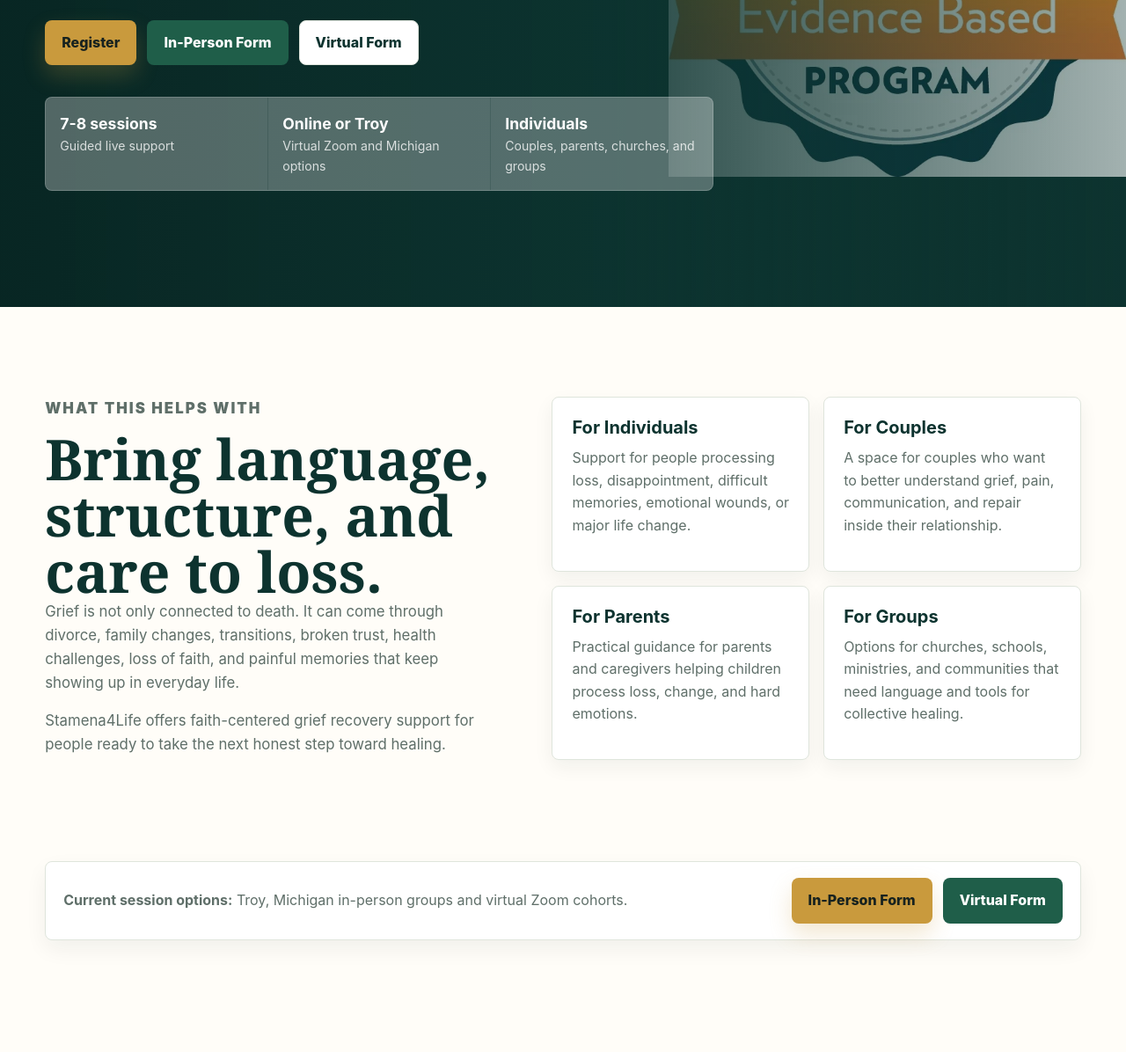
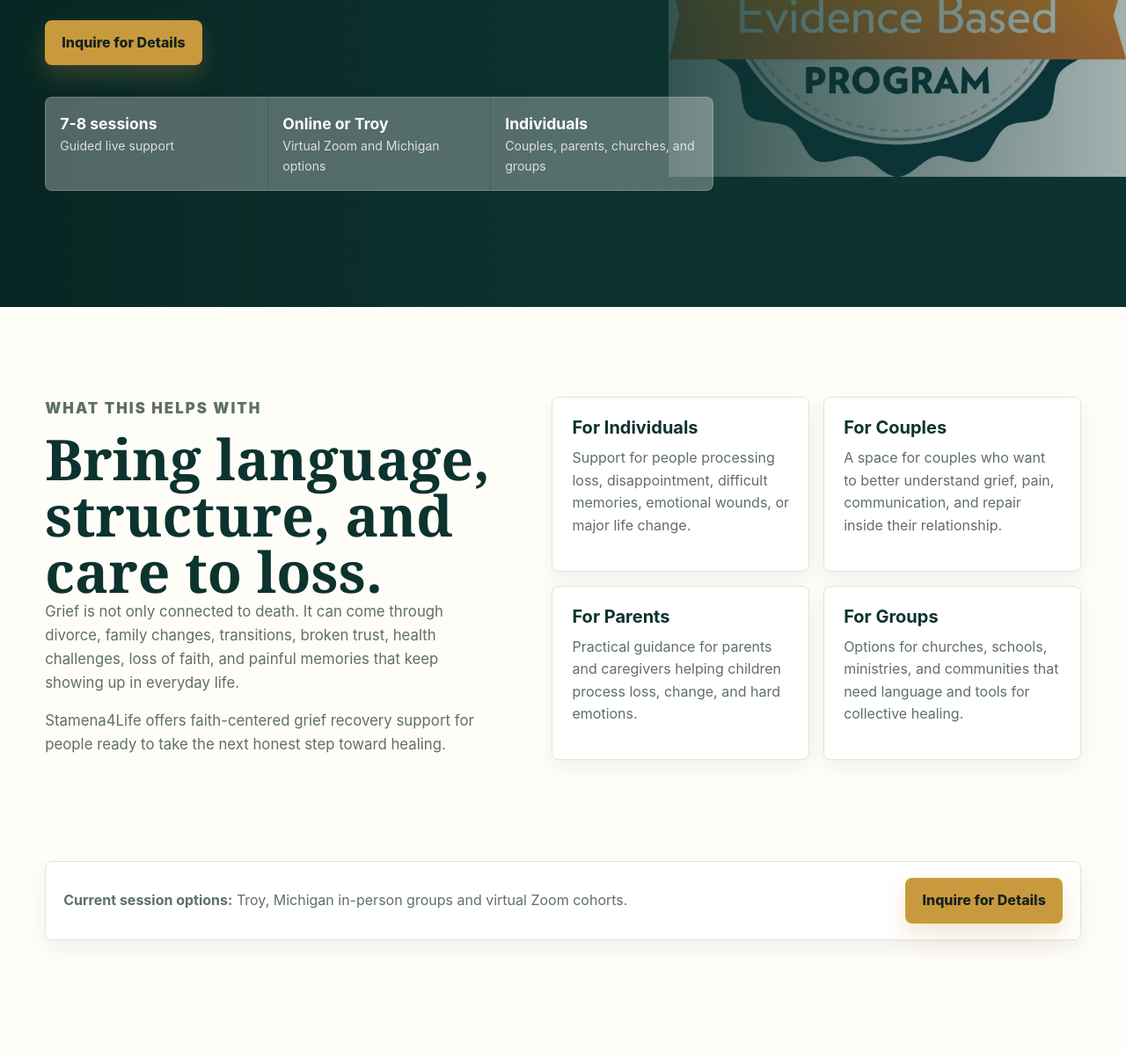
Before and after one commit to stamena4life/stamena4life.github.io, a plain HTML site: page grief-recovery/index.html in a window 1280 px wide. Shown: the part 504-1700 px from the top of the page at 88% size. Drawn offline with Linux system fonts and the light colour scheme.

Commit message:
Add files via upload

```diff
--- a/grief-recovery/index.html
+++ b/grief-recovery/index.html
@@ -50,9 +50,7 @@
         <h1>Grief Recovery Method.</h1>
         <p>Guided support for people who are tired of carrying pain alone and want practical tools for healing on purpose.</p>
         <div class="hero-actions">
-          <a class="button primary" href="https://square.link/u/TY92Agh4" target="_blank" rel="noreferrer">Register</a>
-          <a class="button secondary" href="https://forms.gle/8gWQ9AAsX1KKgWnbA" target="_blank" rel="noreferrer">In-Person Form</a>
-          <a class="button quiet" href="https://forms.gle/tBHqAz2xLCsfEH1A9" target="_blank" rel="noreferrer">Virtual Form</a>
+          <a class="button primary" href="#contact">Inquire for Details</a>
         </div>
         <ul class="landing-proof" aria-label="Grief recovery formats">
           <li><strong>7-8 sessions</strong><span>Guided live support</span></li>
@@ -95,8 +93,7 @@
       <div class="compact-action">
         <p><strong>Current session options:</strong> Troy, Michigan in-person groups and virtual Zoom cohorts.</p>
         <div class="inline-actions">
-          <a class="button primary" href="https://forms.gle/8gWQ9AAsX1KKgWnbA" target="_blank" rel="noreferrer">In-Person Form</a>
-          <a class="button secondary" href="https://forms.gle/tBHqAz2xLCsfEH1A9" target="_blank" rel="noreferrer">Virtual Form</a>
+          <a class="button primary" href="#contact">Inquire for Details</a>
         </div>
       </div>
     </section>
@@ -113,6 +110,7 @@
           <p><strong>Phone:</strong> <a href="tel:+13133431422">313-343-1422</a></p>
           <p><strong>Email:</strong> <a href="mailto:stamena4life@gmail.com">stamena4life@gmail.com</a></p>
           <p><strong>Booking:</strong> <a href="mailto:stevenconway@stamena4life.com">stevenconway@stamena4life.com</a></p>
+          <p><strong>Mail:</strong> P.O. Box 210053, Auburn Hills, MI 48326</p>
         </div>
         <form class="contact-form" data-mail-form>
           <h3>Quick Message</h3>
```
